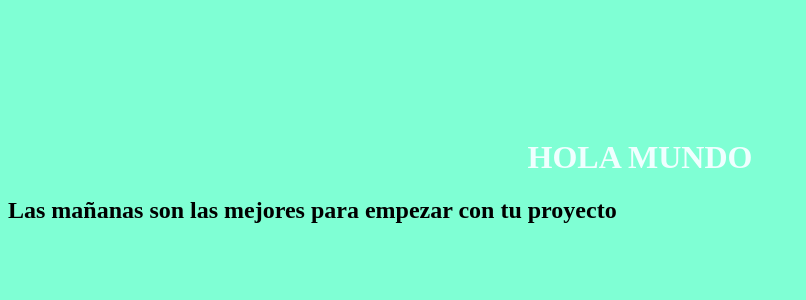
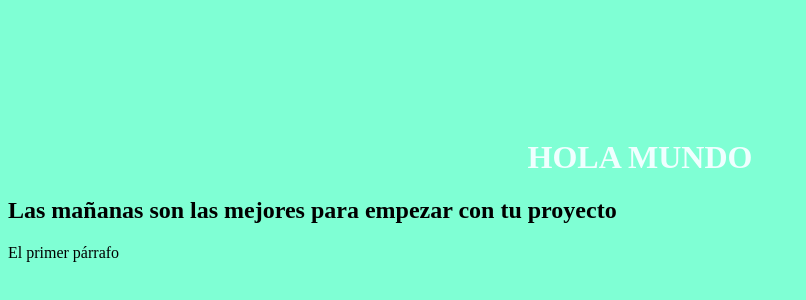
Before and after one commit to ludiscover/prueba1, a plain HTML site: page index.html in a window 1280 px wide. Shown: the part 430-730 px from the top of the page, without its empty margins (0-806 px from the left). Drawn offline with Linux system fonts and the light colour scheme.

Commit message:
modificacion del index

```diff
--- a/index.html
+++ b/index.html
@@ -9,5 +9,6 @@
 <body>
     <h1>HOLA MUNDO</h1>
     <h2>Las mañanas son las mejores para empezar con tu proyecto</h2>
+    <p>El primer párrafo</p>
 </body>
 </html>
```
